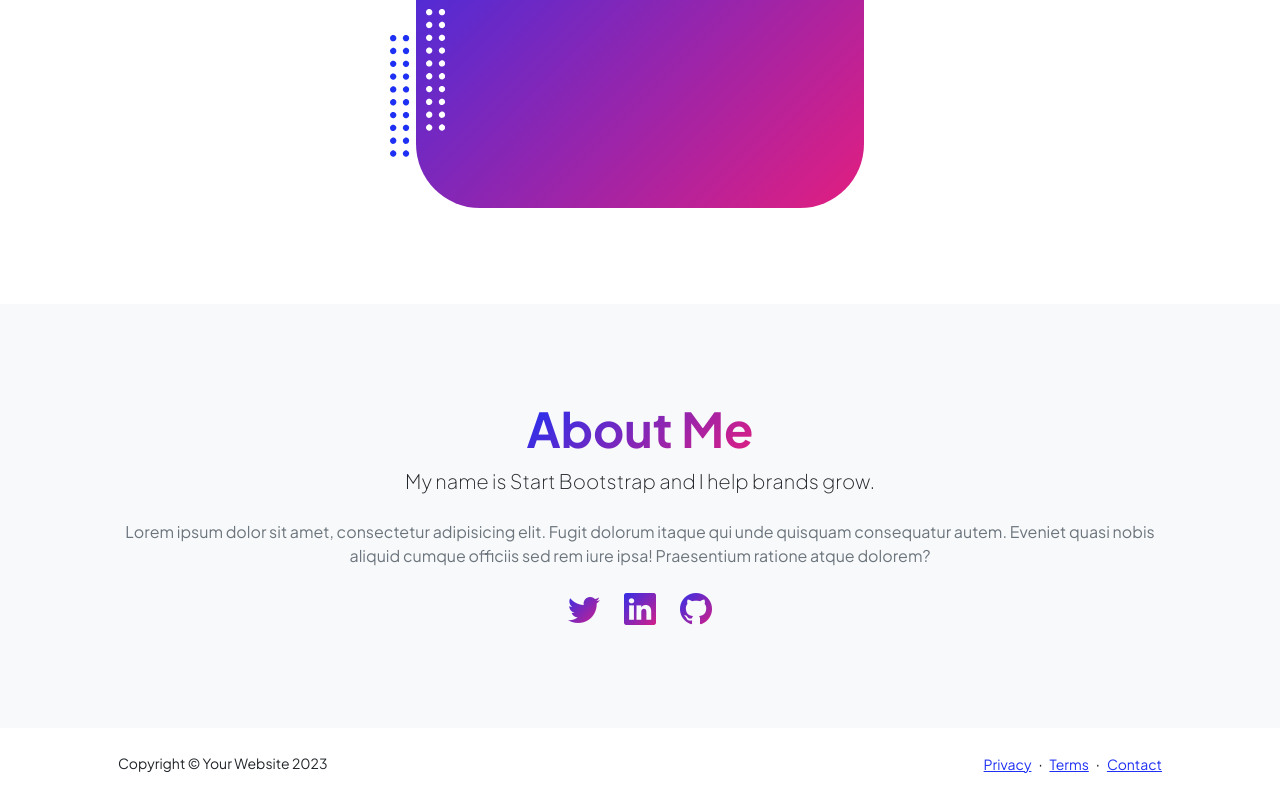
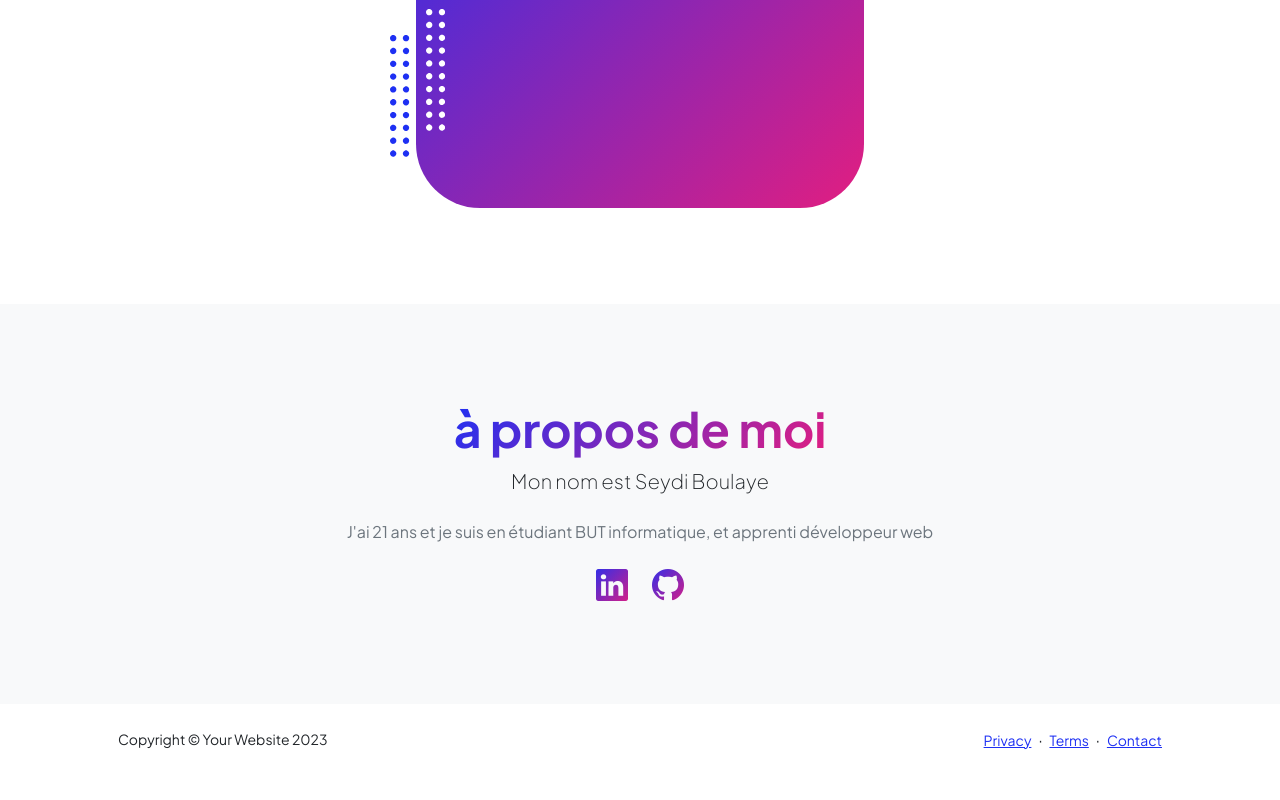
Before and after one commit to bseydi/bseydi.github.io, a plain HTML site: page index.html in a window 1280 px wide. Shown: the part 761-1561 px from the top of the page. After the commit the page ends 1537 px from the top, so only its background shows below. Drawn offline with nearby package versions, Linux system fonts and the light colour scheme.

Commit message:
add about me content

```diff
--- a/index.html
+++ b/index.html
@@ -41,7 +41,7 @@
                         <div class="col-xxl-5">
                             <!-- Header text content-->
                             <div class="text-center text-xxl-start">
-                                <div class="badge bg-gradient-primary-to-secondary text-white mb-4"><div class="text-uppercase">Design &middot; Developpement &middot; Marketing</div></div>
+                                <div class="badge bg-gradient-primary-to-secondary text-white mb-4"><div class="text-uppercase">Design &middot; Developpement</div></div>
                                 <div class="fs-3 fw-light text-muted">I can help your business to</div>
                                 <h1 class="display-3 fw-bolder mb-5"><span class="text-gradient d-inline">Développement Web</span></h1>
                                 <div class="d-grid gap-3 d-sm-flex justify-content-sm-center justify-content-xxl-start mb-3">
@@ -181,13 +181,12 @@
                     <div class="row gx-5 justify-content-center">
                         <div class="col-xxl-8">
                             <div class="text-center my-5">
-                                <h2 class="display-5 fw-bolder"><span class="text-gradient d-inline">About Me</span></h2>
-                                <p class="lead fw-light mb-4">My name is Start Bootstrap and I help brands grow.</p>
-                                <p class="text-muted">Lorem ipsum dolor sit amet, consectetur adipisicing elit. Fugit dolorum itaque qui unde quisquam consequatur autem. Eveniet quasi nobis aliquid cumque officiis sed rem iure ipsa! Praesentium ratione atque dolorem?</p>
+                                <h2 class="display-5 fw-bolder"><span class="text-gradient d-inline">à propos de moi</span></h2>
+                                <p class="lead fw-light mb-4">Mon nom est Seydi Boulaye</p>
+                                <p class="text-muted">J'ai 21 ans et je suis en étudiant BUT informatique, et apprenti développeur web</p>
                                 <div class="d-flex justify-content-center fs-2 gap-4">
-                                    <a class="text-gradient" href="#!"><i class="bi bi-twitter"></i></a>
-                                    <a class="text-gradient" href="#!"><i class="bi bi-linkedin"></i></a>
-                                    <a class="text-gradient" href="#!"><i class="bi bi-github"></i></a>
+                                    <a class="text-gradient" href=""><i class="bi bi-linkedin"></i></a>
+                                    <a class="text-gradient" href="https://github.com/bseydi"><i class="bi bi-github"></i></a>
                                 </div>
                             </div>
                         </div>
```
